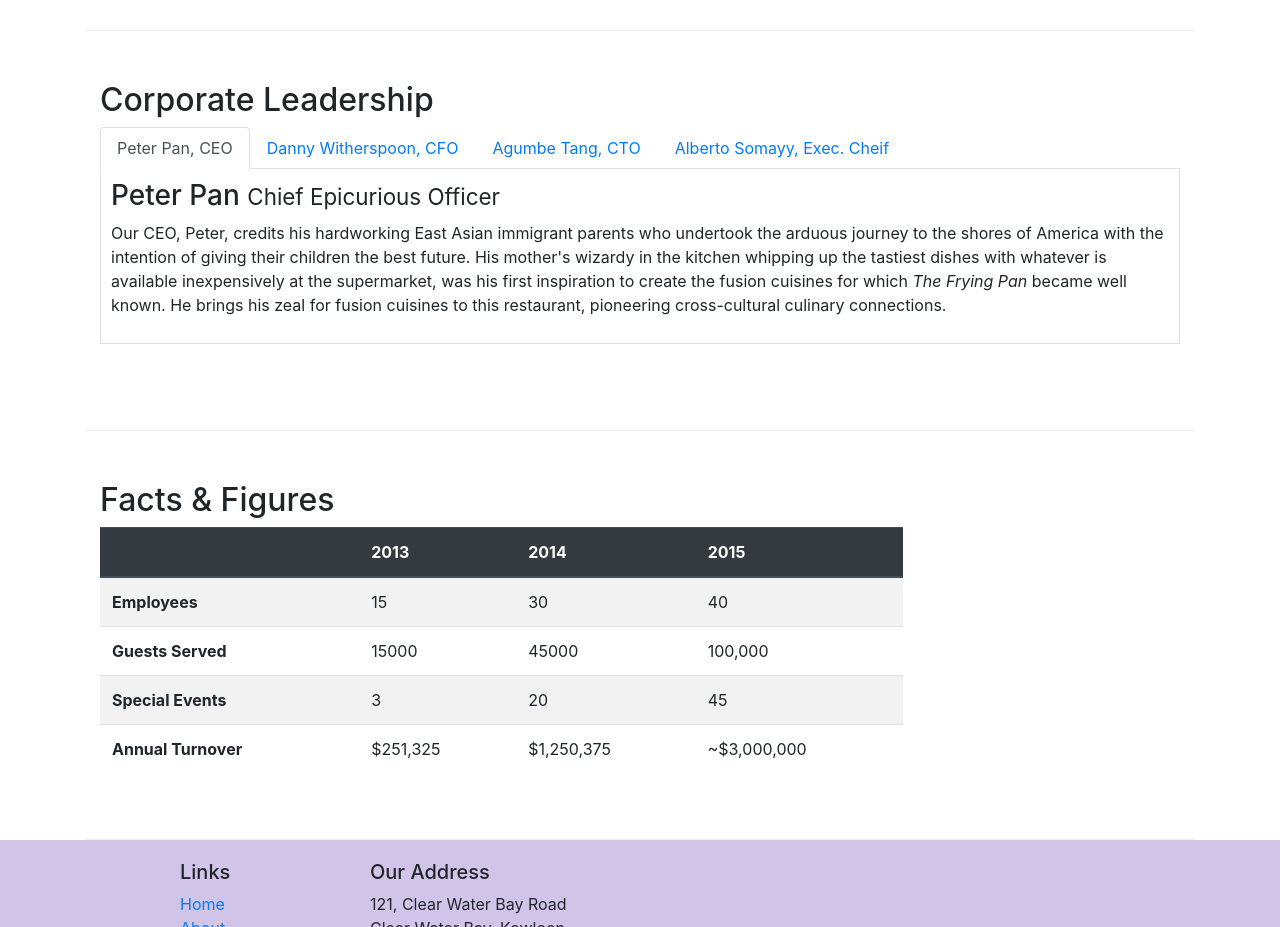
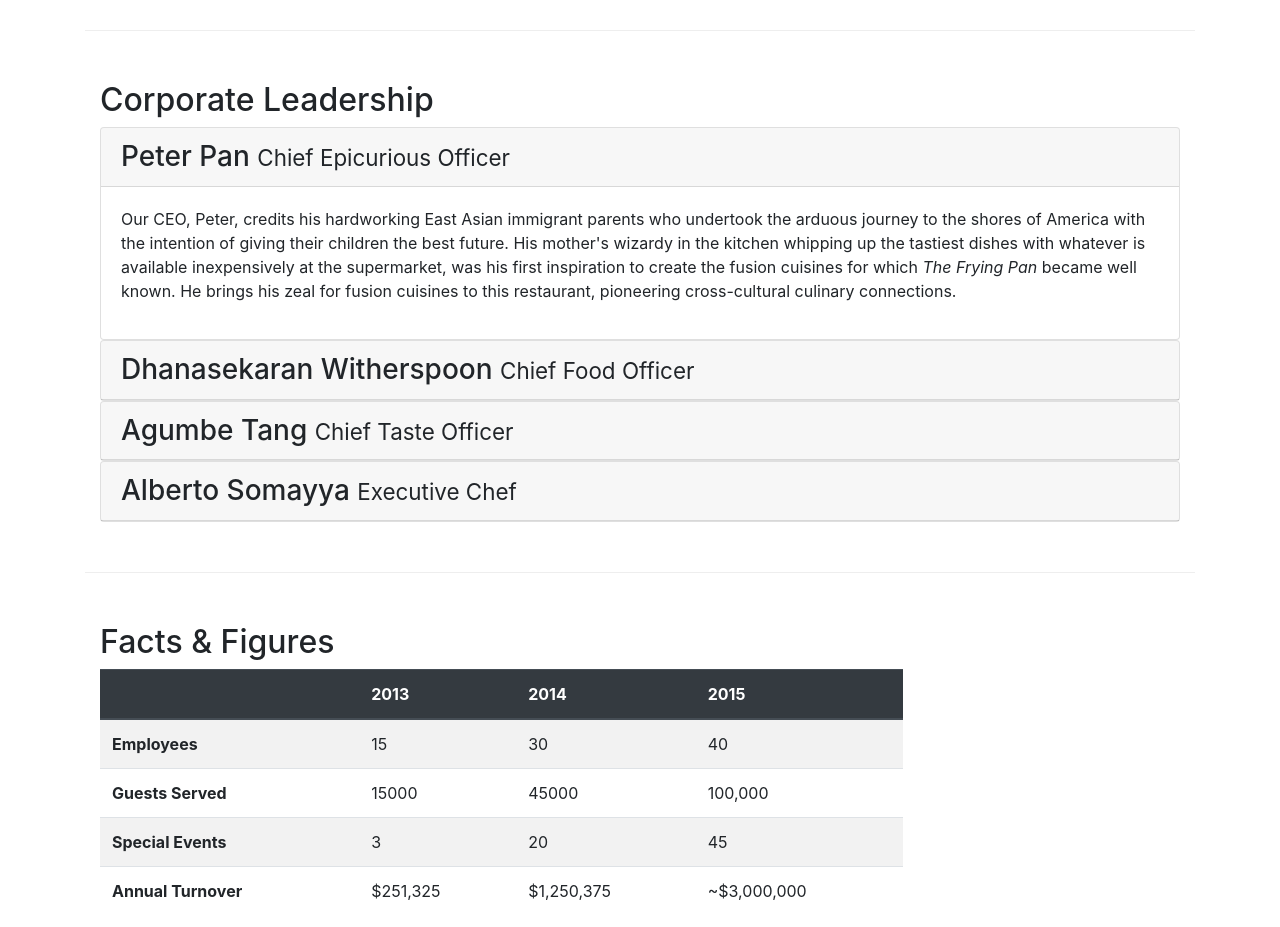
Before and after one commit to Tanay-Mahajan/Web-Development-Bootstrap, a website: page aboutus.html in a window 1280 px wide. Shown: the part 880-1807 px from the top of the page. Drawn offline with nearby package versions, Linux system fonts and the light colour scheme.

Commit message:
Accordion

```diff
--- a/aboutus.html
+++ b/aboutus.html
@@ -100,41 +100,66 @@
         <div class="row row-content">
             <div class="col-12">
                 <h2>Corporate Leadership</h2>
-
-                <ul class="nav nav-tabs">
-                    <li class="nav-item">
-                        <a class="nav-link active" href="#peter" role="tab" data-toggle="tab">Peter Pan, CEO</a>
-                    </li>
-                    <li class="nav-item">
-                        <a class="nav-link" href="#danny" role="tab" data-toggle="tab">Danny Witherspoon, CFO</a>
-                    </li>
-                    <li class="nav-item" >
-                      <a class="nav-link" href="#agumbe" role="tab" data-toggle="tab">Agumbe Tang, CTO</a>
-                     </li>
-                    <li class="nav-item">
-                        <a class="nav-link" href="#alberto" role="tab" data-toggle="tab">Alberto Somayy, Exec. Cheif</a>
-                    </li>
-                </ul>
-                <div class="tab-content">
-                    <div role="tabpanel" class="tab-pane fade show active" id="peter">
-                        <h3>Peter Pan <small>Chief Epicurious Officer</small></h3>
-                        <p class="d-none d-sm-block">Our CEO, Peter, credits his hardworking East Asian immigrant parents who undertook the arduous journey to the shores of America with the intention of giving their children the best future. His mother's wizardy in the kitchen whipping up the tastiest dishes with whatever is available inexpensively at the supermarket, was his first inspiration to create the fusion cuisines for which <em>The Frying Pan</em> became well known. He brings his zeal for fusion cuisines to this restaurant, pioneering cross-cultural culinary connections.</p>
+                <div id="accordion">
+                    <div class="card">
+                        <div class="card-header" role="tab" id="peterhead">
+                            <h3 class="mb-0">
+                                <a data-toggle="collaspe" data-target="#peter">Peter Pan <small>Chief Epicurious Officer</small></a>
+                            </h3>
+                        </div>
+                        <div class="collaspe show" id="peter" data-parent="#accordion">
+                            <div class="card-body">
+                                <p class="d-none d-sm-block">Our CEO, Peter, credits his hardworking East Asian immigrant parents who undertook the arduous journey to the shores of America with the intention of giving their children the best future. His mother's wizardy in the kitchen whipping up the tastiest dishes with whatever is available inexpensively at the supermarket, was his first inspiration to create the fusion cuisines for which <em>The Frying Pan</em> became well known. He brings his zeal for fusion cuisines to this restaurant, pioneering cross-cultural culinary connections.</p>
+                            </div>
+                        </div>
                     </div>
-                    <div role="tabpanel" class="tab-pane fade" id="danny">
-                        <h3>Dhanasekaran Witherspoon <small>Chief Food Officer</small></h3>
-                        <p class="d-none d-sm-block">Our CFO, Danny, as he is affectionately referred to by his colleagues, comes from a long established family tradition in farming and produce. His experiences growing up on a farm in the Australian outback gave him great appreciation for varieties of food sources. As he puts it in his own words, <em>Everything that runs, wins, and everything that stays, pays!</em></p>
+                    <div class="card">
+                        <div class="card-header" role="tab" id="dannyhead">
+                            <h3 class="mb-0">
+                                <a class="collapsed" data-toggle="collapse" data-target="#danny">
+                                Dhanasekaran Witherspoon <small>Chief Food Officer</small>
+                                </a>
+                            </h3>
+                        </div>
+                        <div class="collapse" id="danny" data-parent="#accordion">
+                            <div class="card-body">
+                                <p class="d-none d-sm-block">Our CFO, Danny, as he is affectionately referred to by his colleagues, comes from a long established family tradition in farming and produce. His experiences growing up on a farm in the Australian outback gave him great appreciation for varieties of food sources. As he puts it in his own words, <em>Everything that runs, wins, and everything that stays, pays!</em></p>
+                            </div>
+                        </div>
                     </div>
-                    <div role="tabpanel" class="tab-pane fade" id="agumbe">
-                        <h3>Agumbe Tang <small>Chief Taste Officer</small></h3>
-                        <p class="d-none d-sm-block">Blessed with the most discerning gustatory sense, Agumbe, our CTO, personally ensures that every dish that we serve meets his exacting tastes. Our chefs dread the tongue lashing that ensues if their dish does not meet his exacting standards. He lives by his motto, <em>You click only if you survive my lick.</em></p>
+                    <div class="card">
+                        <div class="card-header" role="tab" id="agumbehead">
+                            <h3 class="mb-0">
+                                <a class="collapsed" data-toggle="collapse" data-target="#agumbe">
+                                Agumbe Tang <small>Chief Taste Officer</small>
+                                </a>
+                            </h3>
+                        </div>
+                        <div class="collapse" id="agumbe" data-parent="#accordion">
+                            <div class="card-body">
+                                <p class="d-none d-sm-block">Blessed with the most discerning gustatory sense, Agumbe, our CTO, personally ensures that every dish that we serve meets his exacting tastes. Our chefs dread the tongue lashing that ensues if their dish does not meet his exacting standards. He lives by his motto, <em>You click only if you survive my lick.</em></p>
+                            </div>
+                        </div>
                     </div>
-                    <div role="tabpanel" class="tab-pane fade" id="alberto">
-                        <h3>Alberto Somayya <small>Executive Chef</small></h3>
-                        <p class="d-none d-sm-block">Award winning three-star Michelin chef with wide International experience having worked closely with whos-who in the culinary world, he specializes in creating mouthwatering Indo-Italian fusion experiences. He says, <em>Put together the cuisines from the two craziest cultures, and you get a winning hit! Amma Mia!</em></p>
+                    <div class="card">
+                        <div class="card-header" role="tab" id="albertohead">
+                           <h3 class="mb-0">
+                                <a class="collapsed" data-toggle="collapse" data-target="#alberto">
+                                Alberto Somayya <small>Executive Chef</small>
+                                </a>
+                            </h3>
+                        </div>
+                        <div class="collapse" id="alberto" data-parent="#accordion">
+                            <div class="card-body">
+                                <p class="d-none d-sm-block">Award winning three-star Michelin chef with wide International experience having worked closely with whos-who in the culinary world, he specializes in creating mouthwatering Indo-Italian fusion experiences. He says, <em>Put together the cuisines from the two craziest cultures, and you get a winning hit! Amma Mia!</em></p>
+                            </div>
+                        </div>
                     </div>
-              </div>
+                </div>
             </div>
         </div>
+
+
         <div class="row row-content">
            <div class="col-12 col-sm-9">
                 <h2>Facts &amp; Figures</h2>
```
